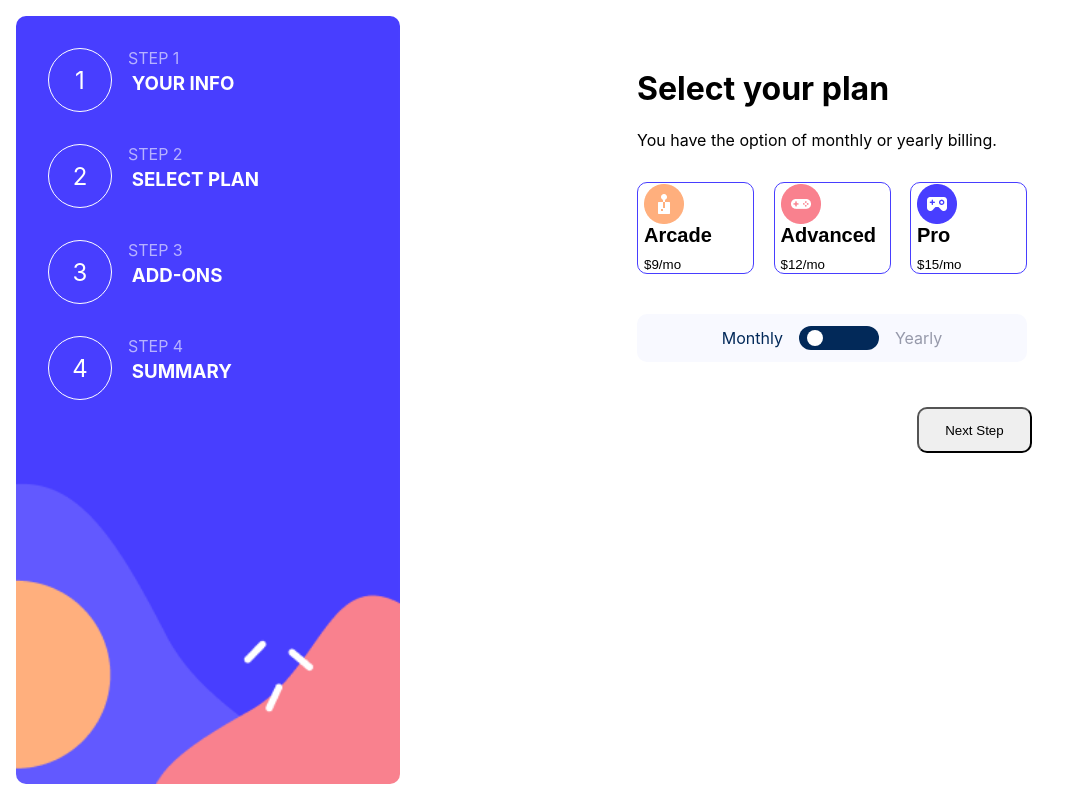
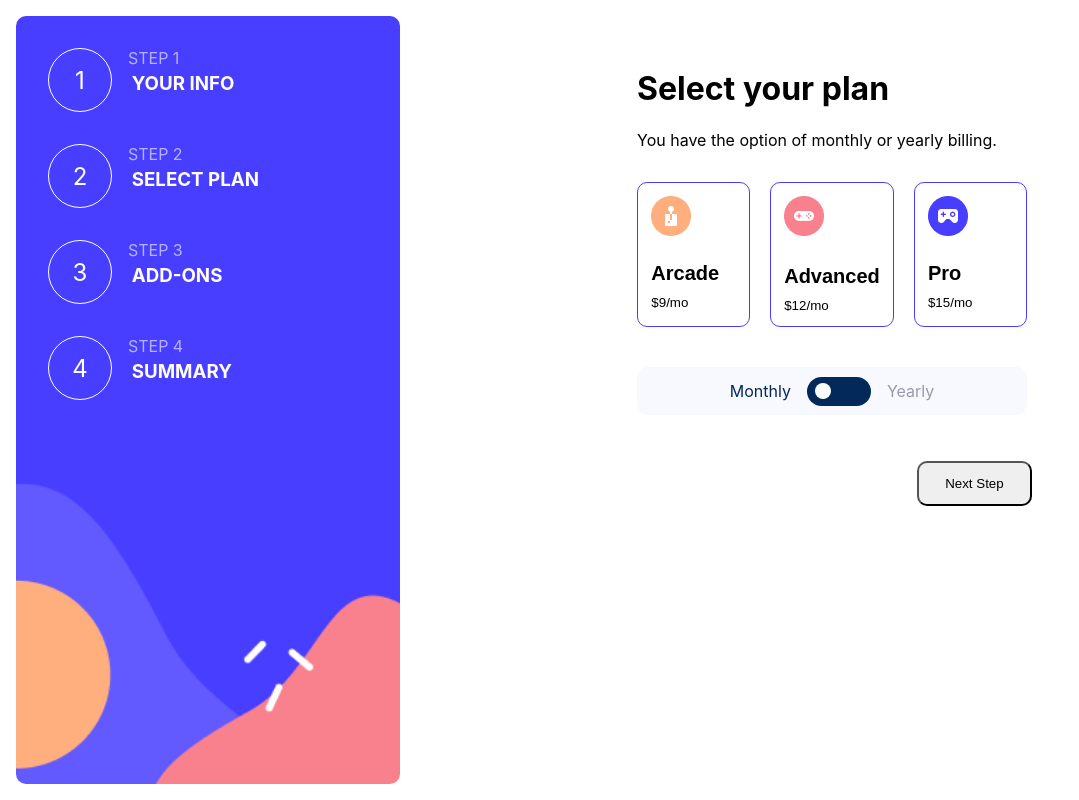
Before and after one commit to AliyaSalmanova1/multi-step-form, a React (Create React App) app: page /plan in a window 1280 px wide. Shown: the whole page, without its empty margins (0-1079 px from the left). Built offline with nearby package versions, Linux system fonts and the light colour scheme.

Commit message:
plan page looks better in vertical

```diff
--- a/src/App.css
+++ b/src/App.css
@@ -158,6 +158,7 @@ input:invalid, .redBorder{
   flex-direction: column;
   justify-content: flex-start;
   width: 130px;
+  padding: 1em;
 
 }
 .plan-option-text{
@@ -174,9 +175,9 @@ input:invalid, .redBorder{
 .switch-container{
   position: relative;
   display: flex;
-  width: 5em !important;
+  width: 4em !important;
   background-color: #022959;
-  height: 50%;
+  height: 60%;
   border-radius: 30px;
   align-items: center;
 
@@ -204,7 +205,7 @@ input:invalid, .redBorder{
 }
 
 input:checked + span{
-  transform: translateX(300%);
+  transform: translateX(200%);
 }
 
 .planPage-form{
@@ -276,6 +277,10 @@ input:checked + span{
 
 }
 
+.plan-option img{
+  margin-bottom: 30%;
+}
+
 
 @media(orientation: portrait){
   .page{
@@ -296,7 +301,11 @@ input:checked + span{
     flex-direction: row;
     align-items: center;
     width: 100%;
+    gap: 1em;
 
+  }
+  .plan-option img{
+    margin-bottom: 0;
   }
 
   .circle{
@@ -364,7 +373,7 @@ input:checked + span{
     background-color: #EFF5FF;
     height: 60vh;
     width: 100%;
-    min-height: 450px;
+    min-height: 475px;
 
   }
 
@@ -374,6 +383,7 @@ input:checked + span{
   .nav-container{
     border-radius: 10px;
   }
+
 
 }
 
```
